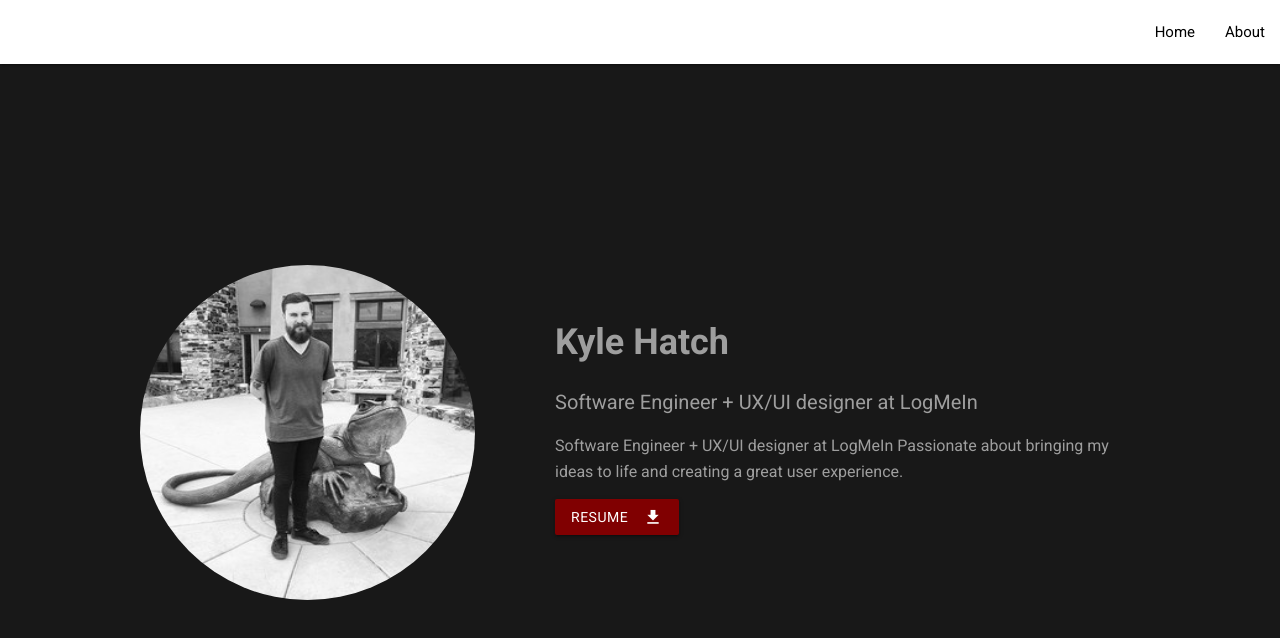
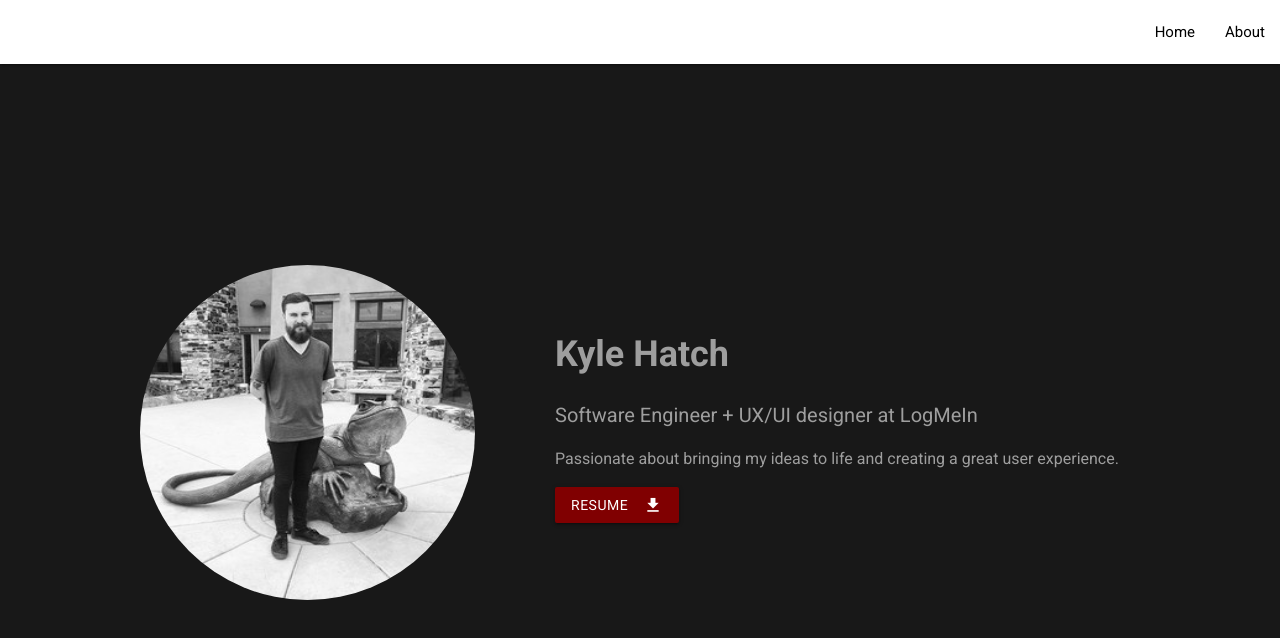
Before and after one commit to Relofr/myPortfolioUofU, a Vue app in the folder myPortfolio/: page / in a window 1280 px wide. Shown: the top 638 px of the page. Built offline with nearby package versions, Linux system fonts and the light colour scheme.

Commit message:
Updated bio

```diff
--- a/myPortfolio/src/App.vue
+++ b/myPortfolio/src/App.vue
@@ -8,8 +8,7 @@ import Navbar from '@/components/Navbar.vue'
   <Navbar />
   <header>
     <div>
-      <AboutMe name="Kyle Hatch" job="Software Engineer + UX/UI designer at LogMeIn" bio="Software Engineer + UX/UI designer at LogMeIn
-Passionate about bringing my ideas to life and creating a great user experience." />
+      <AboutMe name="Kyle Hatch" job="Software Engineer + UX/UI designer at LogMeIn" bio="Passionate about bringing my ideas to life and creating a great user experience." />
     </div>
   </header>
 
```
